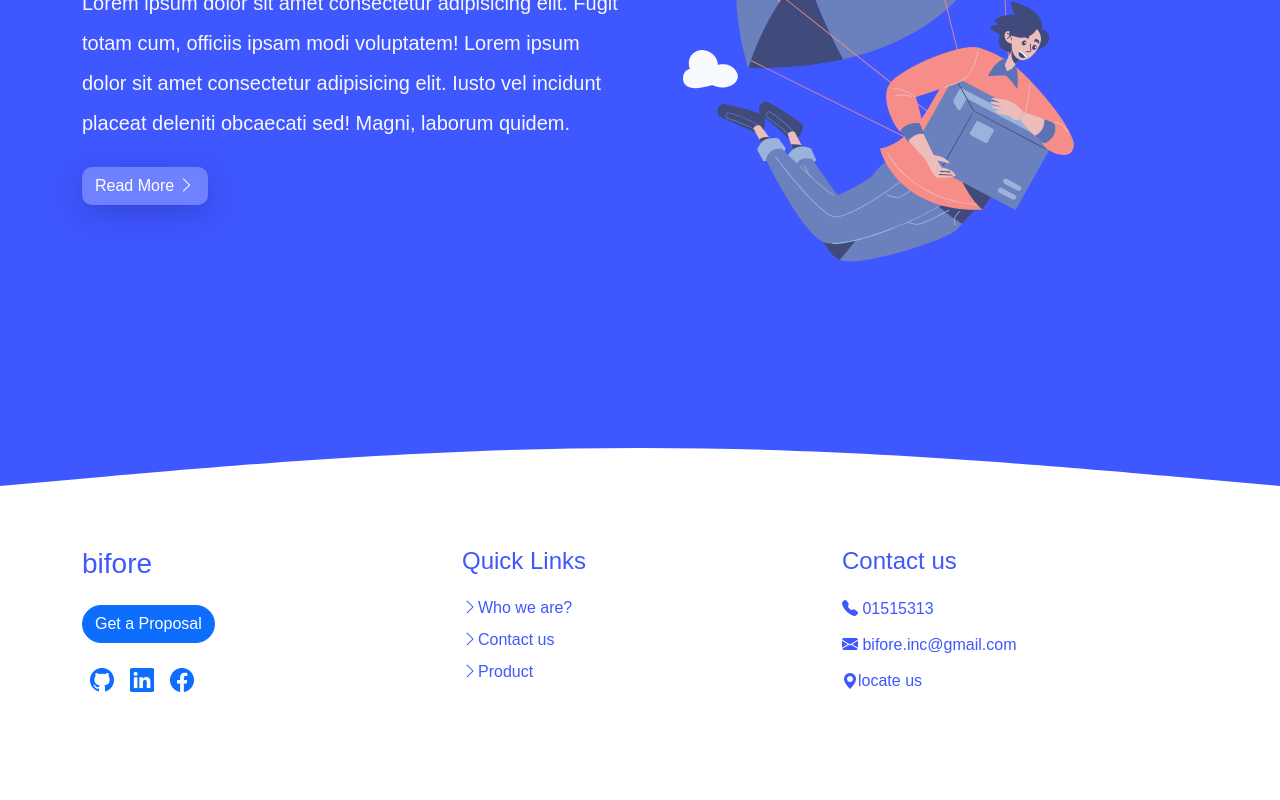
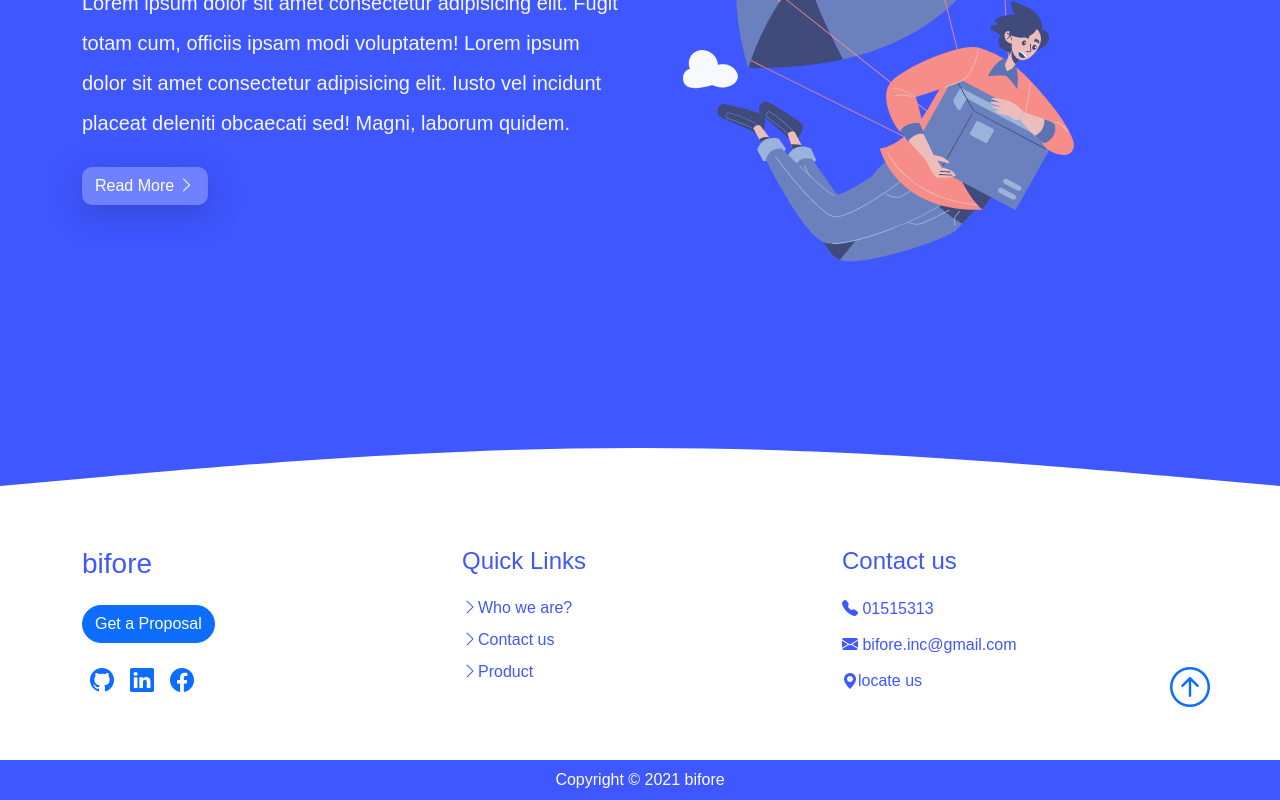
Before and after one commit to bifore/officialSite, a React (Create React App) app: page / in a window 1280 px wide. Shown: the part 1759-2559 px from the top of the page. Before the commit the page ends 2519 px from the top, so only its background shows below. Built offline with nearby package versions, Linux system fonts and the light colour scheme.

Commit message:
footer section added

```diff
--- a/src/App.js
+++ b/src/App.js
@@ -4,6 +4,7 @@ import Welcome from './Components/welcome';
 import About from './Components/about';
 import Product from './Components/product';
 import Contact from './Components/contact';
+import Footer from './Components/footer';
 
 function App() {
     return (
@@ -13,6 +14,7 @@ function App() {
             <About/>
             <Product/>
             <Contact/>
+            <Footer/>
         </div>
     );
 }
--- a/src/Components/about.jsx
+++ b/src/Components/about.jsx
@@ -21,6 +21,7 @@ function About(){
                             Lorem ipsum, dolor sit amet consectetur adipisicing elit. Blanditiis in a voluptatum harum? Quia odit doloremque accusantium sit accusamus.
                         </p>
                     </div>
+
                 </div>
             </div>
         </section>
--- a/src/Components/contact.jsx
+++ b/src/Components/contact.jsx
@@ -3,7 +3,7 @@ function Contact(){
     return(
         <section className="background p-lg-5 p-4" id="contact">
             <div className="container">
-            <div className="row">
+            <div className="row position-relative">
                 <div className="col-md mb-3">
                     <h3 className="mb-4 contact-font">
                         bifore
@@ -28,7 +28,13 @@ function Contact(){
                     <h4 className="mb-4 contact-font">Contact us</h4>
                     <p className="contact"><i class="bi bi-telephone-fill"></i> 01515313</p>
                     <p><a href="mailto:bifore.inc@example.com" className="contact"><i class="bi bi-envelope-fill"></i> bifore.inc@gmail.com</a></p>
-                    <a href="#location" className="contact d-flex"><i class="bi bi-geo-alt-fill"></i> locate us</a>
+                    <p><a href="https://www.google.com/maps/place/P.T.C.+Bus+Stop/@12.933773,80.2305277,17z/data=!3m1!4b1!4m5!3m4!1s0x3a525cf80dd945bf:0x1f8b2db697fb062f!8m2!3d12.933773!4d80.2327164" className="contact d-flex" target="blank"><i class="bi bi-geo-alt-fill"></i> locate us</a></p>
+                </div>
+
+                <div>
+                <a href="#top" class="position-absolute bottom-0 end-0">
+                    <i class="bi bi-arrow-up-circle h1"></i>
+                </a>
                 </div>
             </div>
             </div>
--- /dev/null
+++ b/src/Components/footer.jsx
@@ -0,0 +1,13 @@
+
+function Footer(){
+    return(
+        <section className="footer-bg text-center p-2">
+
+            <p className="m-0 text-white">
+                Copyright &copy; 2021 bifore
+            </p>
+        </section>
+    )
+}
+
+export default Footer
--- a/src/Components/welcome.jsx
+++ b/src/Components/welcome.jsx
@@ -29,16 +29,16 @@ function Welcome(){
                         <img src={rocket} className="img-fluid" id="rocket" alt="rocket"/>
                     </div>
                     <div className="social-link">
-                        <motion.div variants={fadeRight} initial='hidden' animate='visible' transition={{duration:1}} class="row d-none d-md-block">
+                        <motion.div variants={fadeRight} initial='hidden' animate='visible' transition={{duration:0.5}} class="row d-none d-md-block">
                             <a href="#git" class="btn"><i class="bi bi-github h3 text-white"></i></a>
                         </motion.div>
-                        <motion.div variants={fadeRight} initial='hidden' animate='visible' transition={{duration:1.3}} class="row d-none d-md-block">
+                        <motion.div variants={fadeRight} initial='hidden' animate='visible' transition={{duration:0.7}} class="row d-none d-md-block">
                             <a href="#face" class="btn"><i class="bi bi-facebook h3 text-white"></i></a>
                         </motion.div>
-                        <motion.div variants={fadeRight} initial='hidden' animate='visible' transition={{duration:1.6}} class="row d-none d-md-block">
+                        <motion.div variants={fadeRight} initial='hidden' animate='visible' transition={{duration:0.9}} class="row d-none d-md-block">
                             <a href="#twit" class="btn"><i class="bi bi-twitter h3 text-white"></i></a>
                         </motion.div>
-                        <motion.div variants={fadeRight} initial='hidden' animate='visible' transition={{duration:1.9}} class="row d-none d-md-block">
+                        <motion.div variants={fadeRight} initial='hidden' animate='visible' transition={{duration:1.1}} class="row d-none d-md-block">
                             <a href="#google" class="btn"><i class="bi bi-linkedin h3 text-white"></i></a>
                         </motion.div>
                     </div>
--- a/src/Style/App.css
+++ b/src/Style/App.css
@@ -237,3 +237,8 @@
 .contact-btn{
     border-radius: 25px;
 }
+
+/* footer */
+.footer-bg{
+    background: #3f57ff;
+}
```
